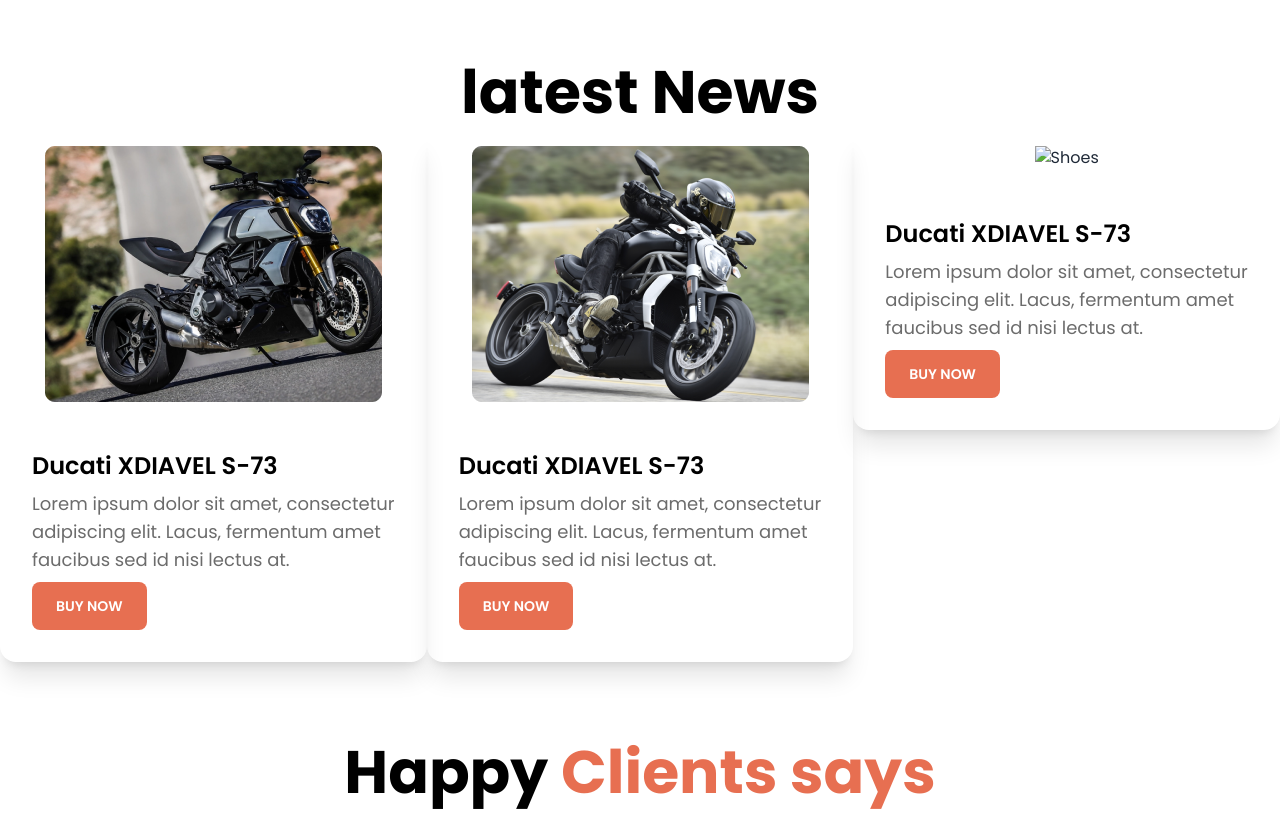
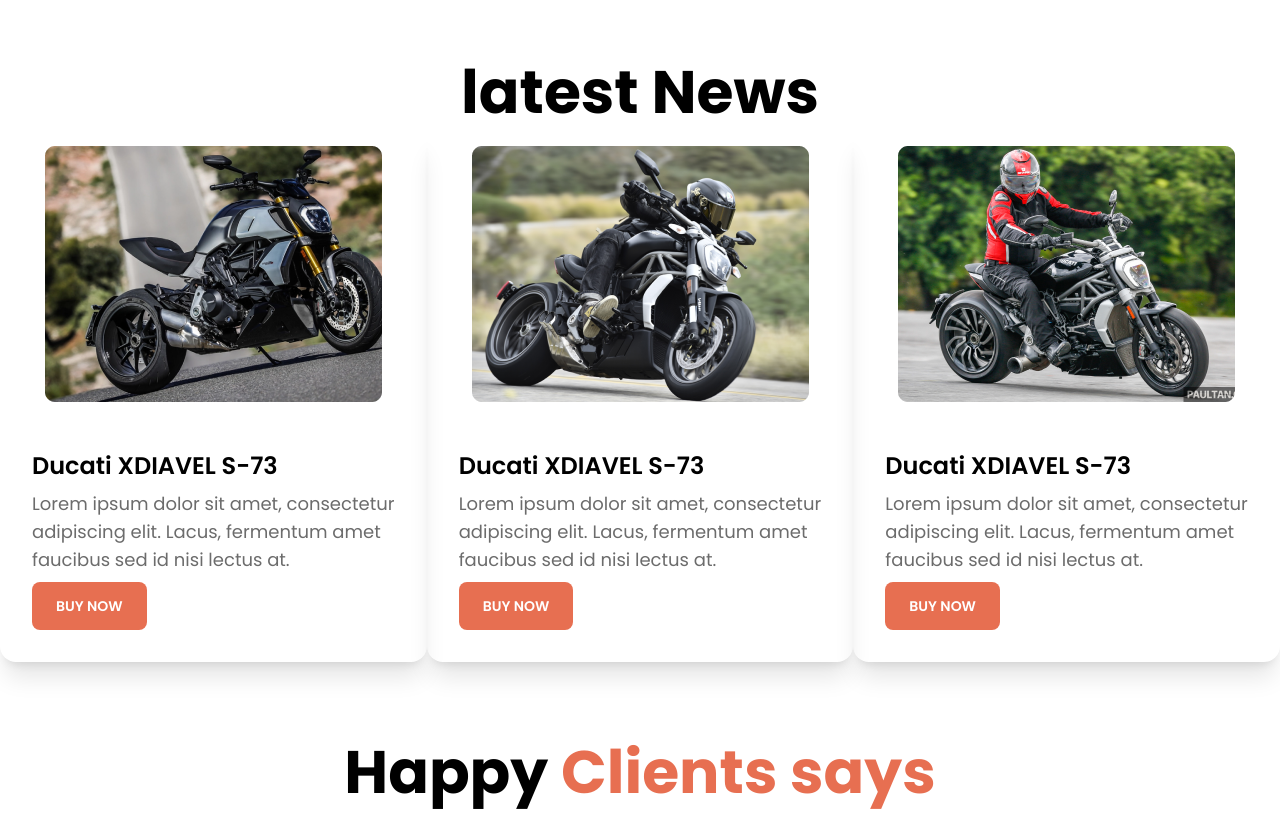
Before and after one commit to SintoDas/biker-zone-with-tailwind-and-daisyUI, a plain HTML site: page index.html in a window 1280 px wide. Shown: the part 1200-2029 px from the top of the page. Drawn offline with nearby package versions, Linux system fonts and the light colour scheme; the site is published under a folder, as on GitHub Pages, so addresses that start at the root find nothing.

Commit message:
image added

```diff
--- a/index.html
+++ b/index.html
@@ -333,7 +333,7 @@
           <div class-="space-y-2">
             <div class="card shadow-xl">
               <figure>
-                <img class="p-4" src="/images/others/latest3.png" alt="Shoes" />
+                <img class="p-4" src="./images/others/latest3.png" alt="Shoes" />
               </figure>
               <div class="card-body">
                 <h2 class="card-title font-semibold text-nav-text text-2xl">
@@ -505,7 +505,7 @@
           </div>
         </div>
       </div>
-
+      <!-- faq -->
       <div class="text-center space-y-2">
         <h2 class="text-6xl mt-20 font-bold text-nav-text">
           Frequently Asked <span class="text-[#E76F51]"> Questions</span>
```
